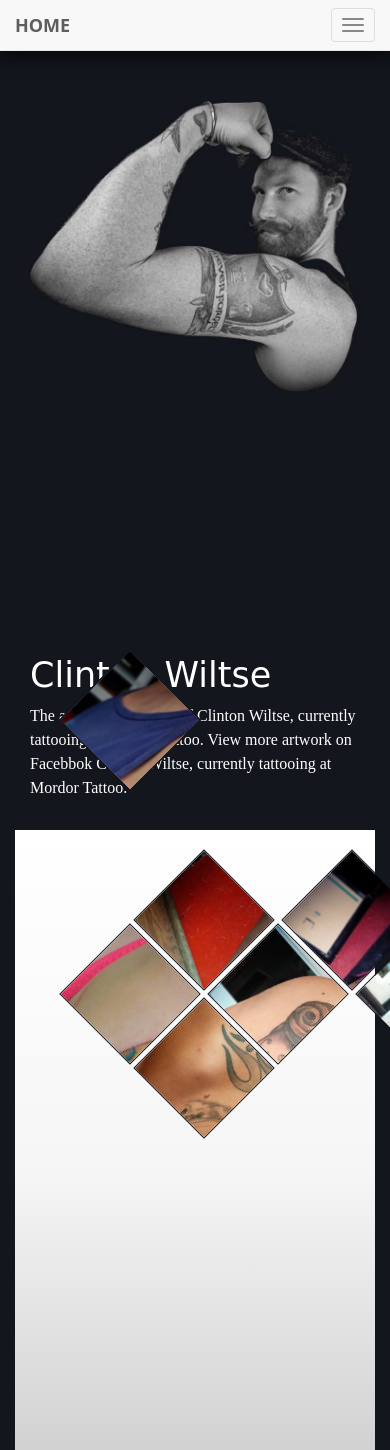
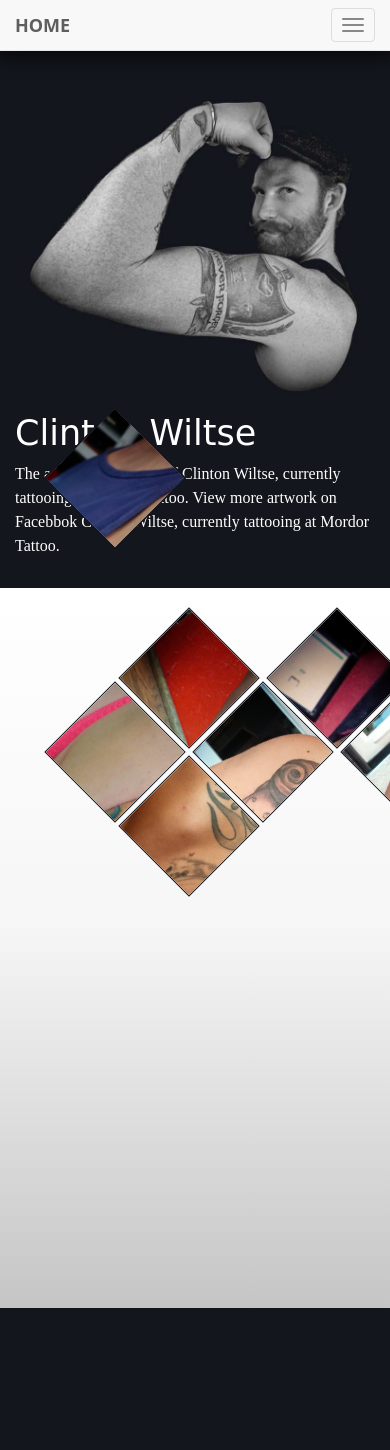
Before and after one commit to crabstance/artbyclinton.com, a PHP site: page / in a window 390 px wide; the page is wider, and only the part inside the window is pictured. Shown: the top 1450 px of that part. Run offline with PHP 8.4, Linux system fonts and the light colour scheme; some libraries are stand-ins or nearby versions; some web fonts are replaced.

Commit message:
Changed clinton photo to inline image for mobile compatibility

```diff
--- a/css/skin.css
+++ b/css/skin.css
@@ -5,8 +5,7 @@
 	background-color:#13161d;
 }
 #header .col-md-6:first-child {
-	background: url('../img/clinton.jpg') left top no-repeat;
-	background-size: contain;
+
 }
 #header .col-md-6:first-child h1 {
 	color:#fff;
--- a/css/structure.css
+++ b/css/structure.css
@@ -2,13 +2,11 @@
 	min-height:800px;
 }
 #header .col-md-6:first-child {
-	position:relative;
-	min-height:720px;
+
 }
 
 #header .col-md-6:first-child div {
-	position:absolute;
-	bottom:0;
+
 }
 
 #header .col-md-6:last-child {
--- a/index.html
+++ b/index.html
@@ -5,7 +5,7 @@
 
     <meta charset="utf-8">
     <meta http-equiv="X-UA-Compatible" content="IE=edge">
-    <meta name="viewport" content="width=device-width, initial-scale=1">
+
     <meta name="description" content="">
     <meta name="author" content="">
 
@@ -19,7 +19,6 @@
     <!-- Custom Fonts -->
     <link href='http://fonts.googleapis.com/css?family=Italianno' rel='stylesheet' type='text/css'>
     <link href='http://fonts.googleapis.com/css?family=Volkhov:400,700' rel='stylesheet' type='text/css'>
-
 
     <link rel="stylesheet" href="font-awesome/css/font-awesome.min.css" type="text/css">
 
@@ -80,14 +79,15 @@
 
 	<section id="header">
 		<div class="container">
+			<div class="row">
 				<div class="col-md-6">
-				<div>
+					<img src="img/clinton.jpg" class="img-responsive" alt="an image of Clinton Wiltse."/>
+					<div class="clearfix">
 						<h1>Clinton Wiltse</h1>
 						<p>The artwork & Tattoos of Clinton Wiltse, currently tattooing at Mordor Tattoo. View more artwork on Facebbok Clinton Wiltse, currently tattooing at Mordor Tattoo.</p>
 					</div>
 				</div>
 				<div class="col-md-6">
-
 					<ul>
 						<li><img src="img/portfolio/1.jpg" width="320" height="320"/></li>
 						<li><img src="img/portfolio/2.jpg" width="320" height="320"/></li>
@@ -103,8 +103,8 @@
 						<li><img src="img/portfolio/12.jpg" width="320" height="320"/></li>
 						<li><img src="img/portfolio/13.jpg" width="320" height="320"/></li>
 					</ul>
-
 				</div>
+			</div><!--/ row -->
 		</div><!--/ container -->
 	</section>
 
```
Lines whose indentation alone changed are shown as unchanged.
